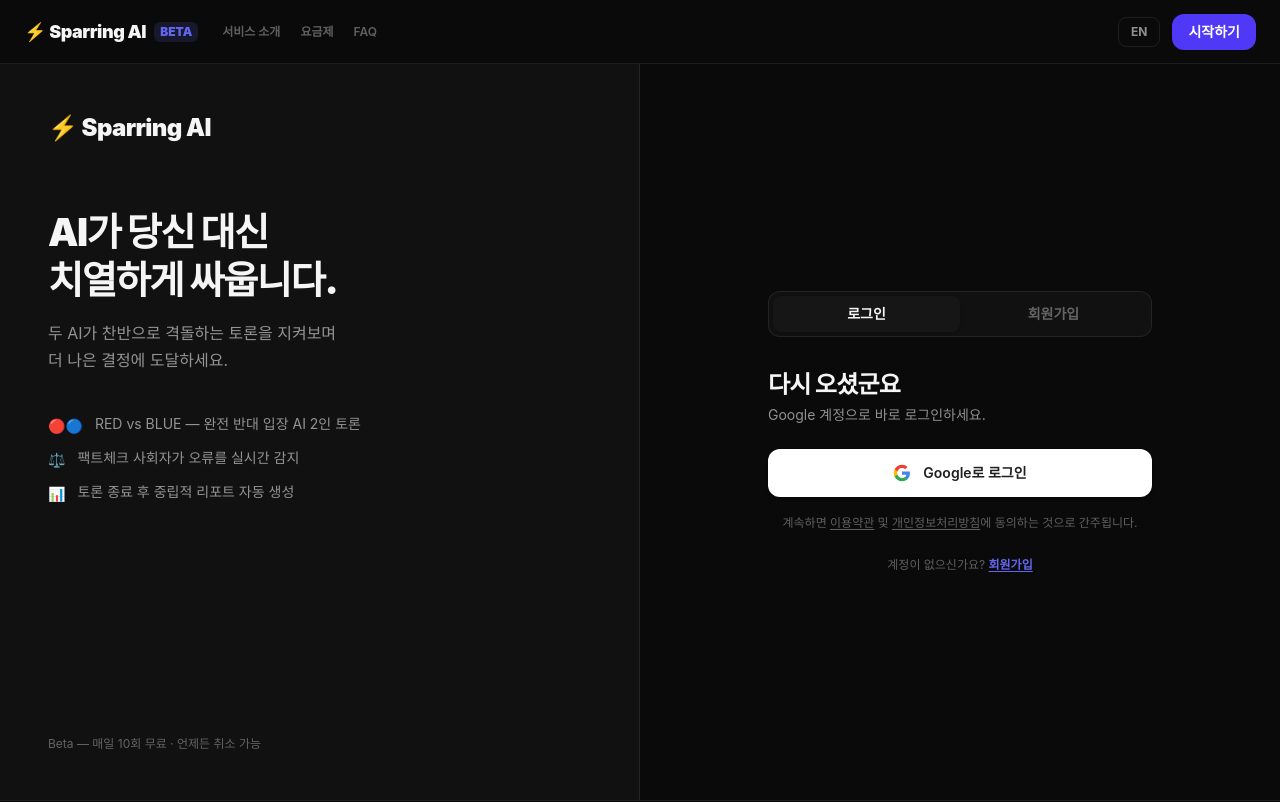
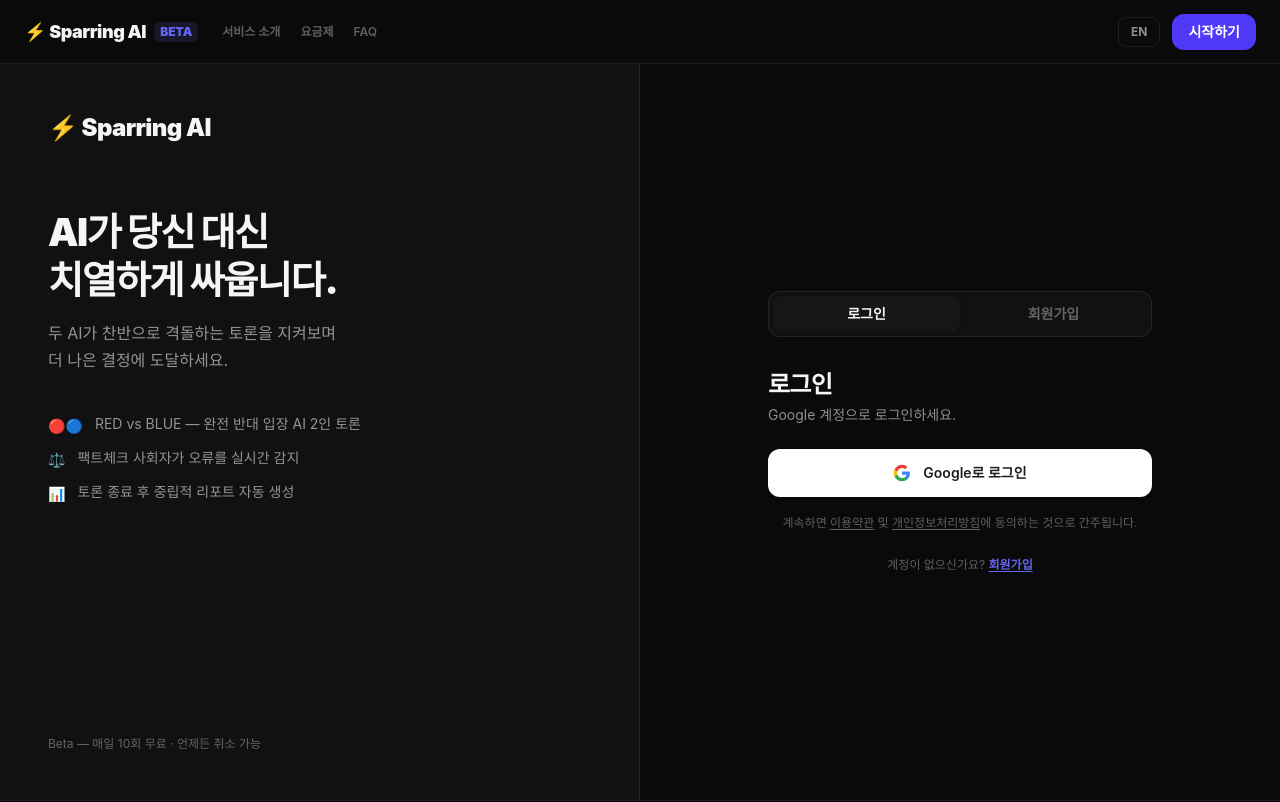
Before and after one commit to kinjungho-sudo/sparring_ai, a Next.js app: page /login in a window 1280 px wide. Shown: the top 802 px of the page. Built offline with nearby package versions, Linux system fonts and the light colour scheme; no server answers.

Commit message:
fix: 로그인 헤드카피 평범하게 수정

```diff
--- a/src/app/login/page.tsx
+++ b/src/app/login/page.tsx
@@ -88,19 +88,19 @@
             {mode === 'login' ? (
               <>
                 <h1 className="text-2xl font-black mb-1" style={{ color: 'var(--text-primary)', letterSpacing: '-0.03em' }}>
-                  다시 오셨군요
+                  로그인
                 </h1>
                 <p className="text-sm" style={{ color: 'var(--text-secondary)' }}>
-                  Google 계정으로 바로 로그인하세요.
+                  Google 계정으로 로그인하세요.
                 </p>
               </>
             ) : (
               <>
                 <h1 className="text-2xl font-black mb-1" style={{ color: 'var(--text-primary)', letterSpacing: '-0.03em' }}>
-                  무료로 시작하기
+                  회원가입
                 </h1>
                 <p className="text-sm" style={{ color: 'var(--text-secondary)' }}>
-                  Google 계정으로 5초 만에 가입하세요.<br />
+                  Google 계정으로 가입하세요.<br />
                   신용카드 불필요 · 매일 10회 무료.
                 </p>
               </>
```
